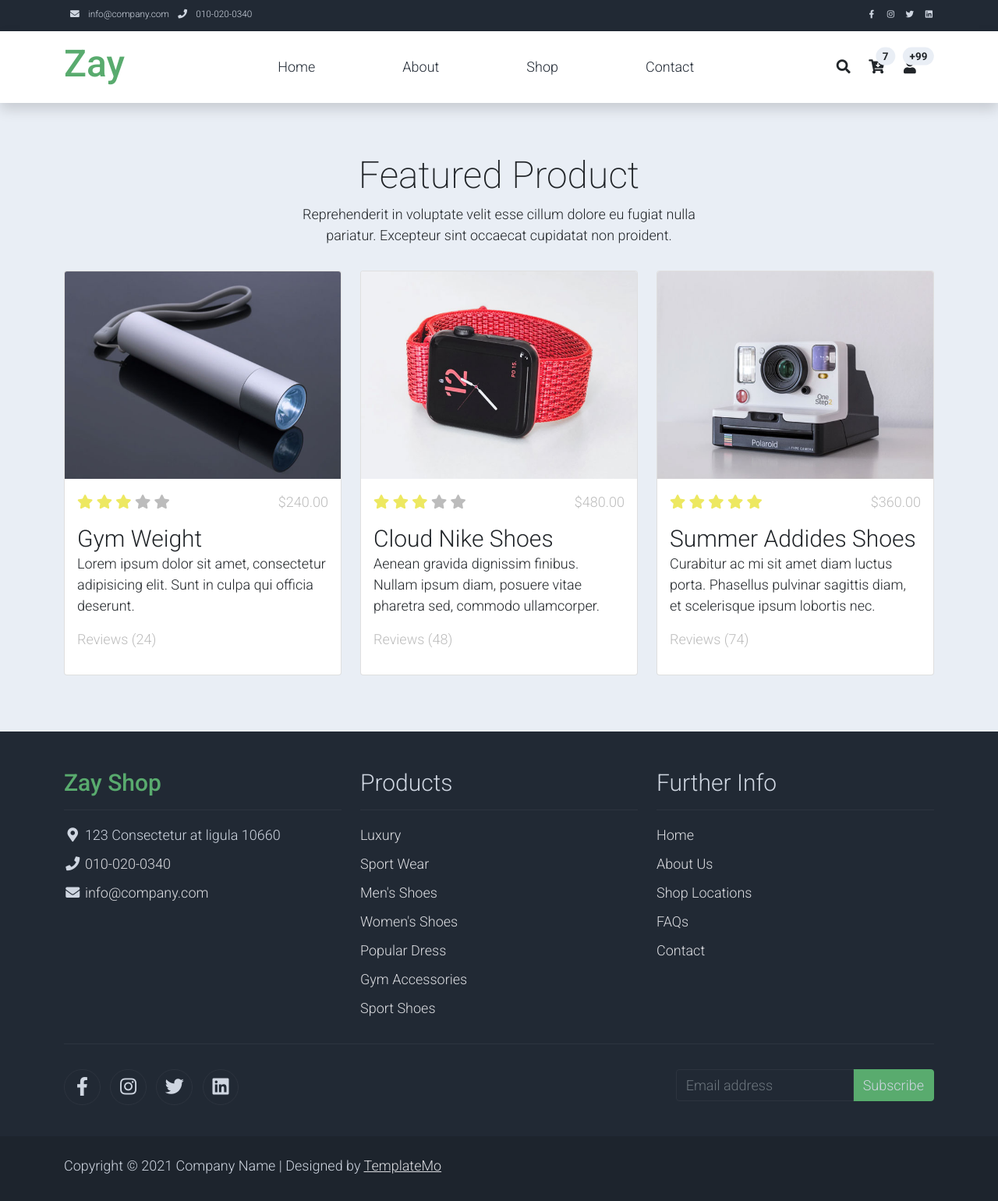
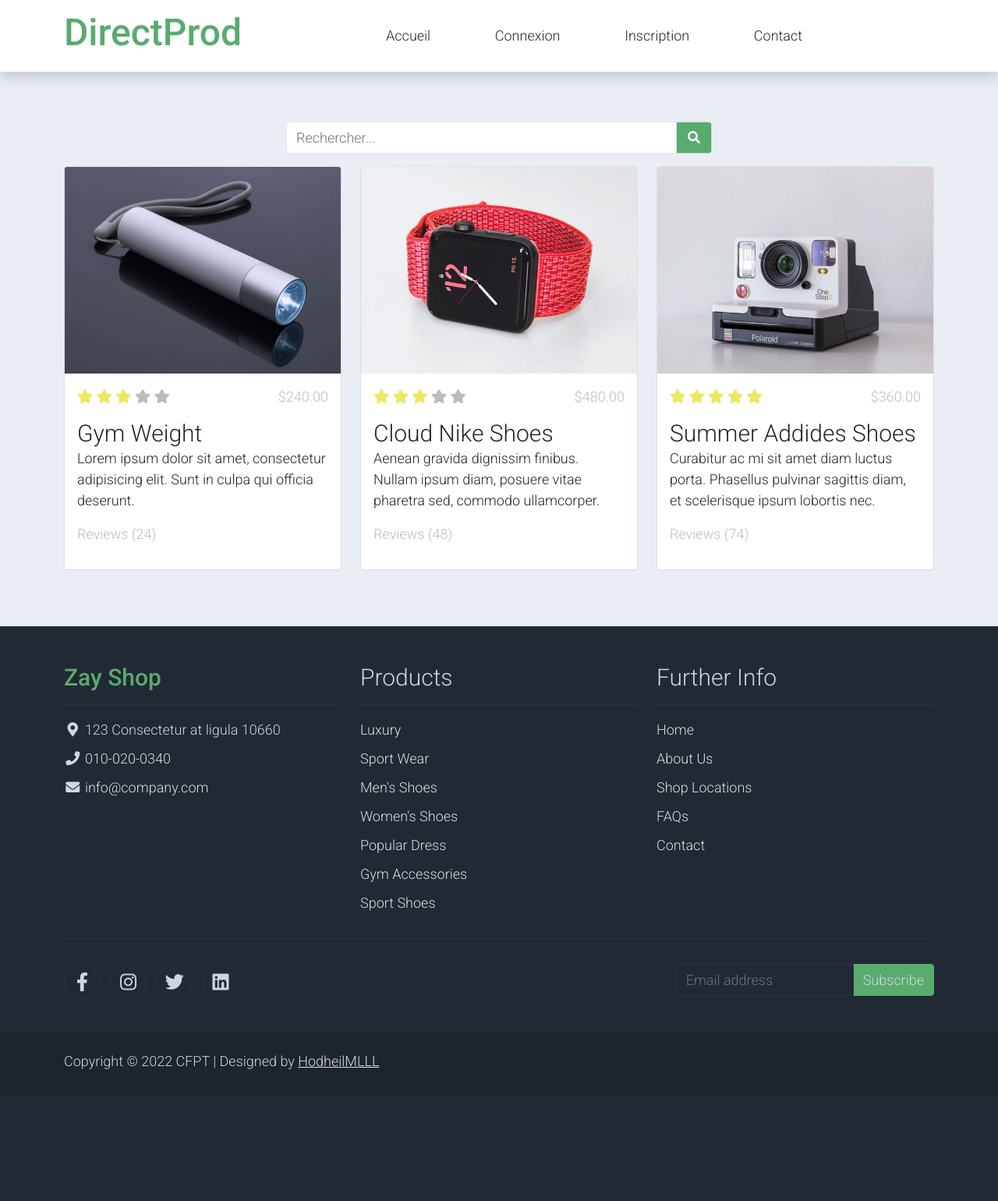
Before and after one commit to HodheilMLLL/TPI-DirectProd, a PHP site: page /index.php in a window 1280 px wide. Shown: the whole page at 78% size. After the commit the page ends 1371 px from the top, so only its background shows below. Run offline with PHP 8.4, Linux system fonts and the light colour scheme.

Commit message:
Page d'accueil
Design de la page d'accueil terminé.

```diff
--- a/controllers/home_controller.php
+++ b/controllers/home_controller.php
@@ -1,7 +1,9 @@
 <?php
+// Récupération de l'action
 $action = filter_input(INPUT_GET, 'action');
+
 switch ($action) {
-    case 'show':
+    case 'show': // Affichage de la page
         include 'vues/home.php';
         break;
 }
--- a/index.php
+++ b/index.php
@@ -1,19 +1,22 @@
 <?php
+// Démarrage de la session
 session_start();
-$page = filter_input(INPUT_GET, 'page') == null ? "home" : filter_input(INPUT_GET, 'page'); // affiche la page accueil par défaut
 
+// Récupération de la page actuelle
+$page = filter_input(INPUT_GET, 'page') == null ? "home" : filter_input(INPUT_GET, 'page'); // Affichage de la page d'accueil par défaut
+
+// Remise à zero des messages d'erreurs
 $_SESSION['messageAlert']['type'] = null;
 $_SESSION['messageAlert']['message'] = null;
 
+// Affichage des erreurs
 ini_set('display_errors', 1);
 
-
+// Implémentation des models
 include 'models/PDO.php';
-
 
 // Affichage du header
 include 'vues/header.php';
-
 
 // Gestion des affichages
 switch ($page) {
@@ -24,4 +27,4 @@ switch ($page) {
 
 // afichage du footer
 include 'vues/footer.php';
-error_reporting(E_ALL);
+error_reporting(E_ALL); // Affiche toutes les erreurs (facilite le développement)
--- a/models/PDO.php
+++ b/models/PDO.php
@@ -1,32 +1,16 @@
-<?php // Template du pdo
-
-/**
- * Casse d'accès aux données Utilise les services de la classe PDO
- *
- */
+<?php
 
 class MonPdo
 {
-    // Modifier ces informations en fonction de votre base de données
-    private static $serveur = 'mysql:host=localhost'; // doit commencer par : mysql:host=
-    private static $bdd = 'dbname=fakebook'; // doit commencer par : dbname=
+    private static $serveur = 'mysql:host=localhost';
+    private static $bdd = 'dbname=directProd';
     private static $user = 'root';
     private static $mdp = 'Hodheil';
     private static $monPdo;
     private static $unPdo = null;
 
-    /*
-    private static $serveur = 'mysql:host=localhost';
-    private static $bdd = 'dbname=website_showcase';
-    private static $user = 'root';
-    private static $mdp = '';
-    private static $monPdo;
-    private static $unPdo = null;
-    */
-
     // Constructeur privé, crée l'instance de PDO qui sera solicité
     // pour toutes les méthodes de la classe
-
     private function __construct()
     {
         MonPdo::$unPdo = new PDO(MonPdo::$serveur . ";" . MonPdo::$bdd, MonPdo::$user, MonPdo::$mdp);
--- a/vues/footer.php
+++ b/vues/footer.php
@@ -1,6 +1,7 @@
 <!-- Start Footer -->
 <footer class="bg-dark" id="tempaltemo_footer">
         <div class="container">
+
             <div class="row">
 
                 <div class="col-md-4 pt-5">
@@ -82,8 +83,8 @@
                 <div class="row pt-2">
                     <div class="col-12">
                         <p class="text-left text-light">
-                            Copyright &copy; 2021 Company Name
-                            | Designed by <a rel="sponsored" href="https://templatemo.com" target="_blank">TemplateMo</a>
+                            Copyright &copy; 2022 CFPT
+                            | Designed by <a rel="sponsored" href="https://github.com/HodheilMLLL" target="_blank">HodheilMLLL</a>
                         </p>
                     </div>
                 </div>
--- a/vues/header.php
+++ b/vues/header.php
@@ -26,57 +26,37 @@ https://templatemo.com/tm-559-zay-shop
 </head>
 
 <body>
-    <!-- Start Top Nav -->
-    <nav class="navbar navbar-expand-lg bg-dark navbar-light d-none d-lg-block" id="templatemo_nav_top">
-        <div class="container text-light">
-            <div class="w-100 d-flex justify-content-between">
-                <div>
-                    <i class="fa fa-envelope mx-2"></i>
-                    <a class="navbar-sm-brand text-light text-decoration-none" href="mailto:info@company.com">info@company.com</a>
-                    <i class="fa fa-phone mx-2"></i>
-                    <a class="navbar-sm-brand text-light text-decoration-none" href="tel:010-020-0340">010-020-0340</a>
-                </div>
-                <div>
-                    <a class="text-light" href="https://fb.com/templatemo" target="_blank" rel="sponsored"><i class="fab fa-facebook-f fa-sm fa-fw me-2"></i></a>
-                    <a class="text-light" href="https://www.instagram.com/" target="_blank"><i class="fab fa-instagram fa-sm fa-fw me-2"></i></a>
-                    <a class="text-light" href="https://twitter.com/" target="_blank"><i class="fab fa-twitter fa-sm fa-fw me-2"></i></a>
-                    <a class="text-light" href="https://www.linkedin.com/" target="_blank"><i class="fab fa-linkedin fa-sm fa-fw"></i></a>
-                </div>
-            </div>
-        </div>
-    </nav>
-    <!-- Close Top Nav -->
-
-
     <!-- Header -->
     <nav class="navbar navbar-expand-lg navbar-light shadow">
         <div class="container d-flex justify-content-between align-items-center">
 
             <a class="navbar-brand text-success logo h1 align-self-center" href="index.html">
-                Zay
+                DirectProd
             </a>
 
             <button class="navbar-toggler border-0" type="button" data-bs-toggle="collapse" data-bs-target="#templatemo_main_nav" aria-controls="navbarSupportedContent" aria-expanded="false" aria-label="Toggle navigation">
                 <span class="navbar-toggler-icon"></span>
             </button>
 
+            <!-- Nav -->
             <div class="align-self-center collapse navbar-collapse flex-fill  d-lg-flex justify-content-lg-between" id="templatemo_main_nav">
                 <div class="flex-fill">
                     <ul class="nav navbar-nav d-flex justify-content-between mx-lg-auto">
                         <li class="nav-item">
-                            <a class="nav-link" href="home.php">Home</a>
+                            <a class="nav-link" href="index.php?page=home&action=show">Accueil</a>
                         </li>
                         <li class="nav-item">
-                            <a class="nav-link" href="#">About</a>
+                            <a class="nav-link" href="#">Connexion</a>
                         </li>
                         <li class="nav-item">
-                            <a class="nav-link" href="#">Shop</a>
+                            <a class="nav-link" href="#">Inscription</a>
                         </li>
                         <li class="nav-item">
                             <a class="nav-link" href="#">Contact</a>
                         </li>
                     </ul>
                 </div>
+                <!-- Boutons optionnels
                 <div class="navbar align-self-center d-flex">
                     <div class="d-lg-none flex-sm-fill mt-3 mb-4 col-7 col-sm-auto pr-3">
                         <div class="input-group">
@@ -97,8 +77,9 @@ https://templatemo.com/tm-559-zay-shop
                         <i class="fa fa-fw fa-user text-dark mr-3"></i>
                         <span class="position-absolute top-0 left-100 translate-middle badge rounded-pill bg-light text-dark">+99</span>
                     </a>
-                </div>
+                </div> -->
             </div>
+            <!-- End Nav -->
 
         </div>
     </nav>
--- a/vues/home.php
+++ b/vues/home.php
@@ -16,15 +16,17 @@
     </div>
 
     <!-- Start Featured Product -->
+
     <section class="bg-light">
         <div class="container py-5">
             <div class="row text-center py-3">
                 <div class="col-lg-6 m-auto">
-                    <h1 class="h1">Featured Product</h1>
-                    <p>
-                        Reprehenderit in voluptate velit esse cillum dolore eu fugiat nulla pariatur.
-                        Excepteur sint occaecat cupidatat non proident.
-                    </p>
+                    <div class="input-group">
+                            <input type="text" class="form-control" id="inputMobileSearch" placeholder="Rechercher...">
+                            <button type="submit" class="input-group-text bg-success text-light">
+                        <i class="fa fa-fw fa-search text-white"></i>
+                    </button>
+                        </div>
                 </div>
             </div>
             <div class="row">
```
